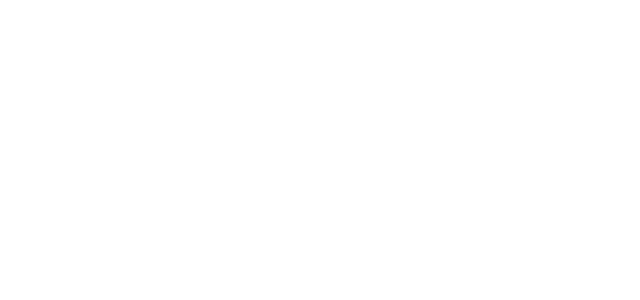
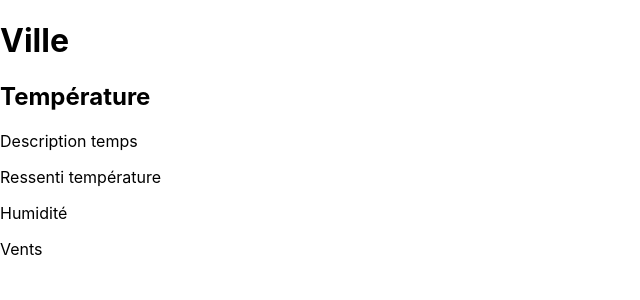
Before and after one commit to lulumush/weather-app-react, a React (Create React App) app: page / in a window 1280 px wide. Shown: the top 300 px of the page, without its empty margins (0-640 px from the left). Built offline with nearby package versions, Linux system fonts and the light colour scheme.

Commit message:
app setting
content + style

```diff
--- a/package.json
+++ b/package.json
@@ -6,6 +6,7 @@
     "@testing-library/jest-dom": "^5.16.5",
     "@testing-library/react": "^13.4.0",
     "@testing-library/user-event": "^13.5.0",
+    "axios": "^1.2.3",
     "react": "^18.2.0",
     "react-dom": "^18.2.0",
     "react-scripts": "5.0.1",
--- a/src/App.js
+++ b/src/App.js
@@ -1,8 +1,37 @@
-import './index.css'
+import { useState } from "react"
+import axios from "axios"
 
 function App() {
+
+  //const url=`https://api.openweathermap.org/data/2.5/weather?q=niort&appid=5ec51e08222cd23e5141dbe0ca06927d`
+
+
   return (
-    <div className="App">
+    <div className="app">
+      <div className="container">
+        <div className="top">
+          <div className="location">
+            <h1>Ville</h1>
+          </div>
+          <div className="temp">
+            <h2>Température</h2>
+          </div>
+          <div className="description">
+            <p>Description temps</p>
+          </div>
+        </div>
+        <div className="bottom">
+          <div className="feels">
+            <p>Ressenti température</p>
+          </div>
+          <div className="humidity">
+            <p>Humidité</p>
+          </div>
+          <div className="wind">
+            <p>Vents</p>
+          </div>
+        </div>
+      </div>
 
     </div>
   )
```
Also changed, not shown: 2 other files (tests, documents, lock files or other folders).
